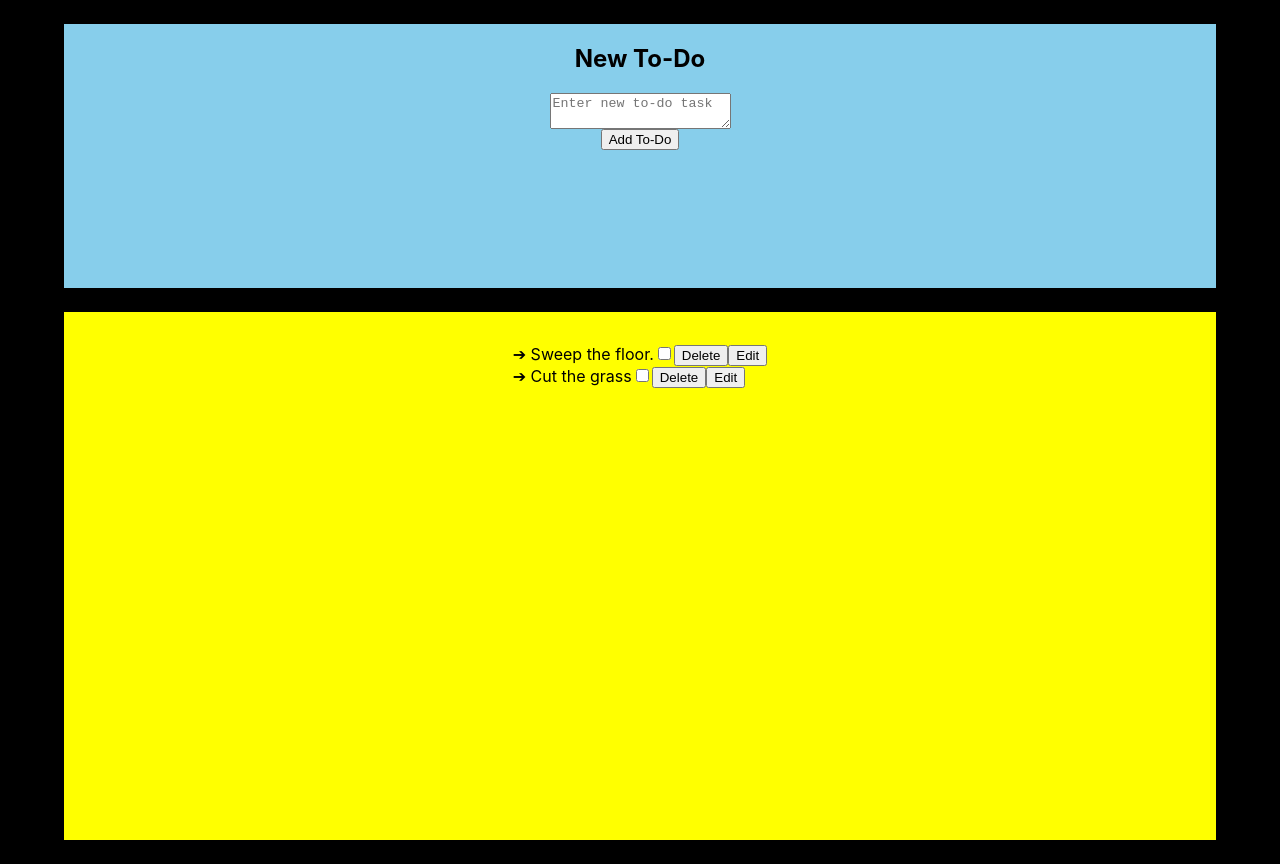
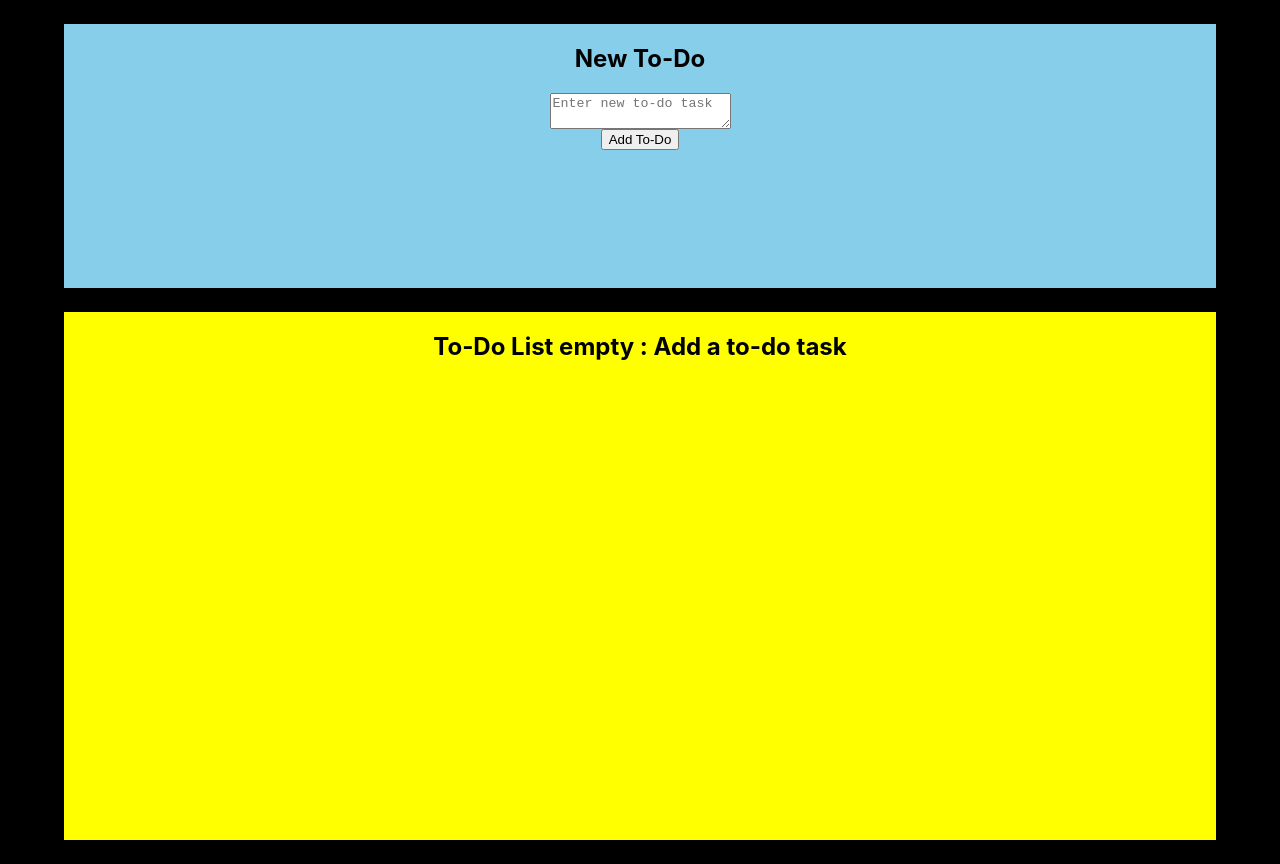
Before and after one commit to alricf/to-do, a React (Create React App) app: page / in a window 1280 px wide. Built offline with nearby package versions, Linux system fonts and the light colour scheme.

Commit message:
Commenting out mock to-do data

```diff
--- a/src/App.tsx
+++ b/src/App.tsx
@@ -17,9 +17,9 @@ function App() {
 
   // Hooks
   const [toDoList, setToDoList] = useState<IState["toDoList"]>([
-    {
+    /* {
       id: 1,
-      name: "Sweep the floor.",
+      name: "Sweep the floor",
       complete: false
     },
     {
@@ -27,6 +27,7 @@ function App() {
       name: "Cut the grass",
       complete: false
     }
+    */
   ]);
 
   useEffect(() => {
```
